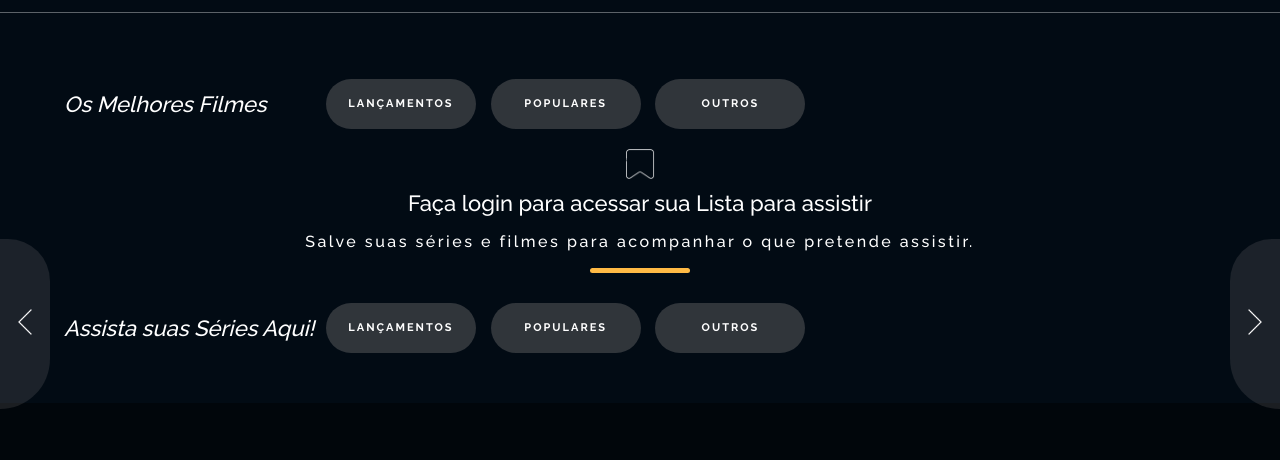
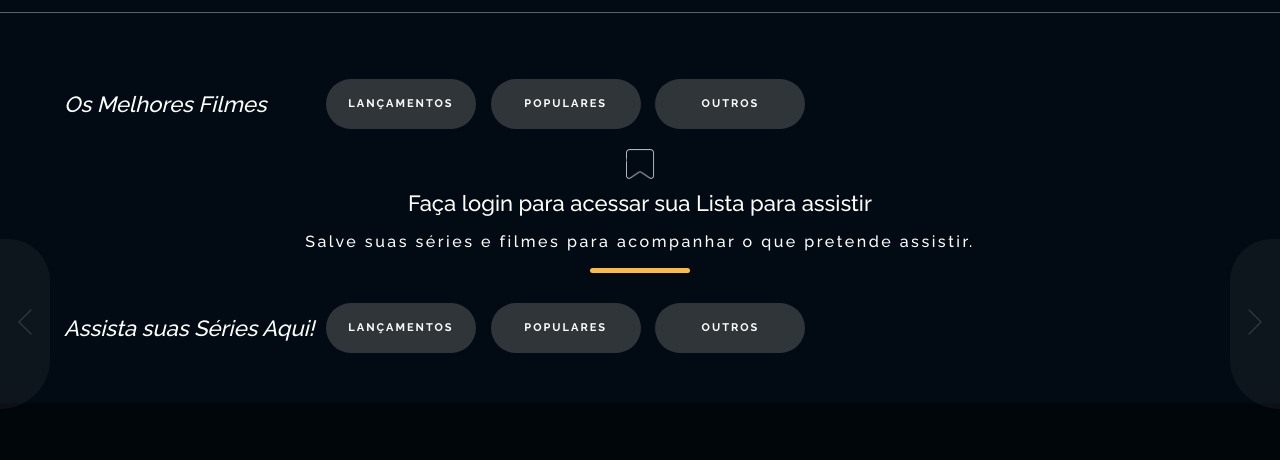
Before and after one commit to brunodkf/movie, a plain HTML site: page index.html in a window 1280 px wide. Shown: the part 621-1081 px from the top of the page. Drawn offline with nearby package versions, Linux system fonts and the light colour scheme; no server answers.

Commit message:
Update Carrousel.css

```diff
--- a/css/Carrousel.css
+++ b/css/Carrousel.css
@@ -146,16 +146,16 @@
     display: inline-block;
     width: 50px;
     /* background-color: #9c979700; */
-    background-color: #9c97972a;
+   background-color: #9c97975d;
     margin-top: 110px;
     border: none;
     text-align: center;
     cursor: pointer;
-    opacity: 100%;
+    opacity: 20%;
 }
 .arrow:hover{
     opacity: 100%;
-    transition: all ease 0.5s;
+    transition: all ease 0.3s;
 }
 
 .prevFilme , .prevSerie{
```
